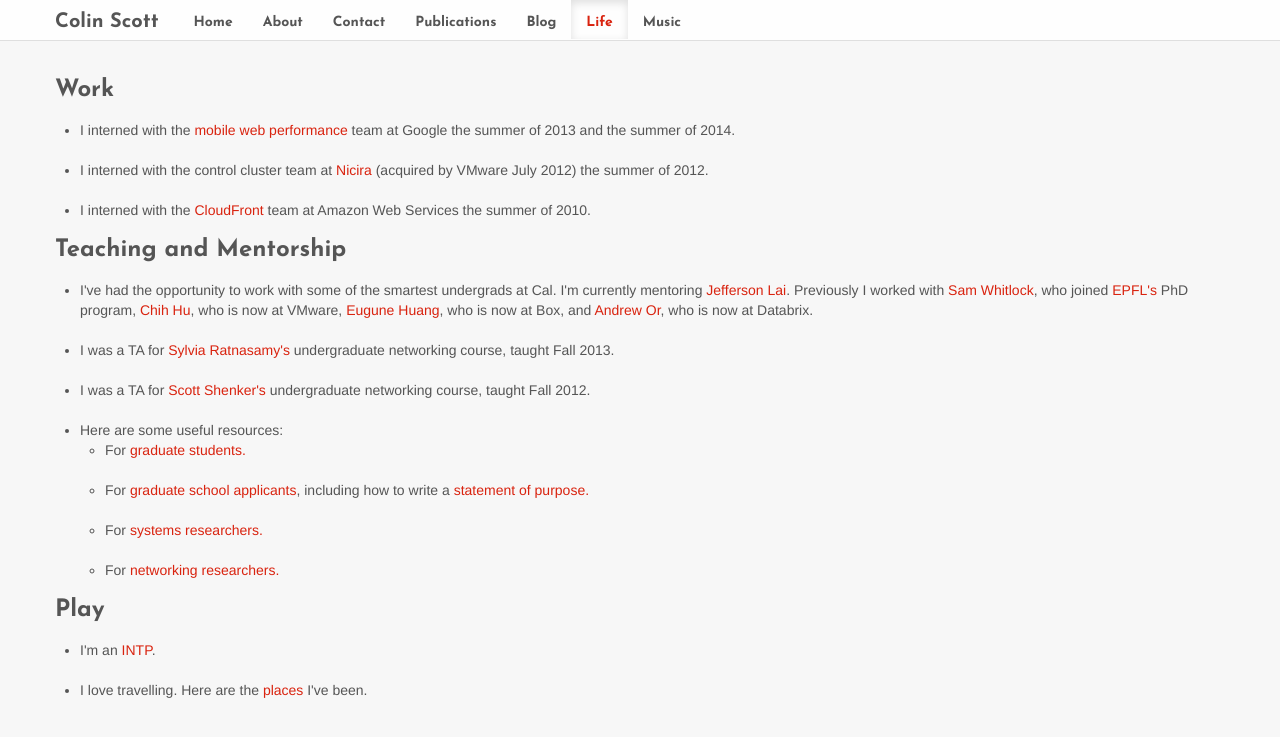
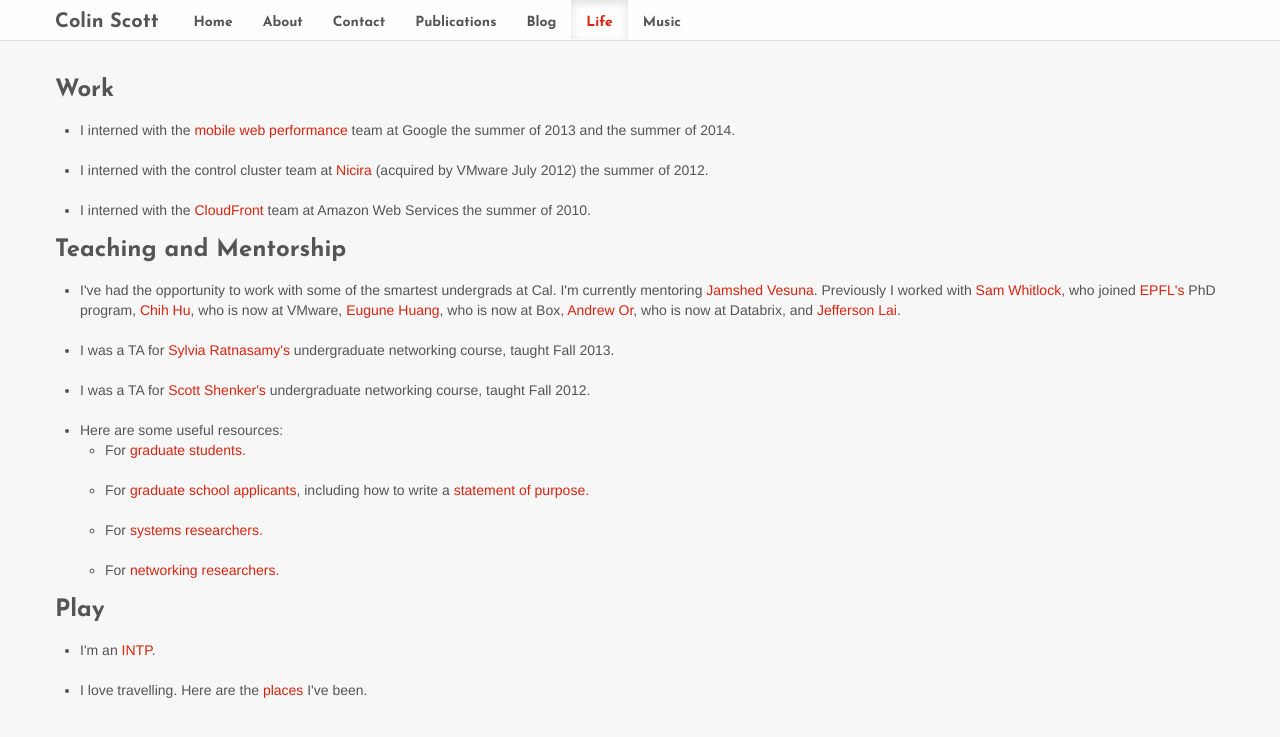
Before and after one commit to colin-scott/personal_website, a Jekyll site: the page built from life.html, in a window 1280 px wide. Shown: the top 737 px of the page. Built offline with Jekyll 4.4.1, drawn with Linux system fonts in a browser that asks for light colours; Markdown is read by kramdown in place of the engine named in the settings.

Commit message:
Update mentees

```diff
--- a/life.html
+++ b/life.html
@@ -28,15 +28,16 @@ description: Random Tidbits
 <ul>
 <li>
 I've had the opportunity to work with some of the smartest undergrads at Cal. I'm currently
-mentoring
-<a href="http://www.jeffersonlai.com/">Jefferson Lai</a>.
+mentoring <a href="https://www.linkedin.com/in/jamshedvesuna">Jamshed
+  Vesuna</a>.
+
 Previously I worked with
 <a href="https://twitter.com/sam_whitlock">Sam Whitlock</a>, who joined
 <a href="http://www.epfl.ch/">EPFL's</a> PhD program, <a href="https://plus.google.com/101762880109322467998/about">Chih Hu</a>,
 who is now at VMware,
-<a href="http://eugene.huang.org/">Eugune Huang</a>, who is now at Box, and
+<a href="http://eugene.huang.org/">Eugune Huang</a>, who is now at Box,
 <a href="https://plus.google.com/109177137524762864782/posts">Andrew Or</a>,
-who is now at Databrix.
+who is now at Databrix, and <a href="http://www.jeffersonlai.com/">Jefferson Lai</a>.
 </li>
 <br />
 <li>I was a TA for <a
```
